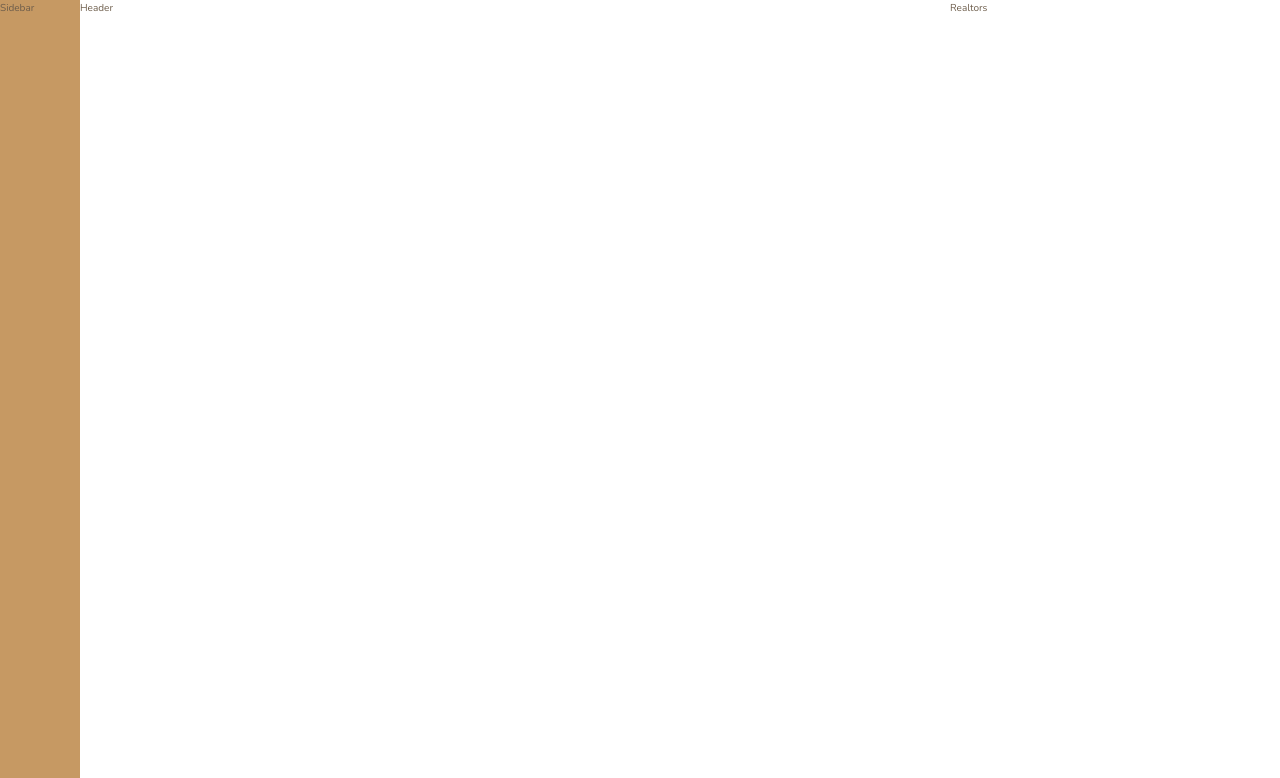
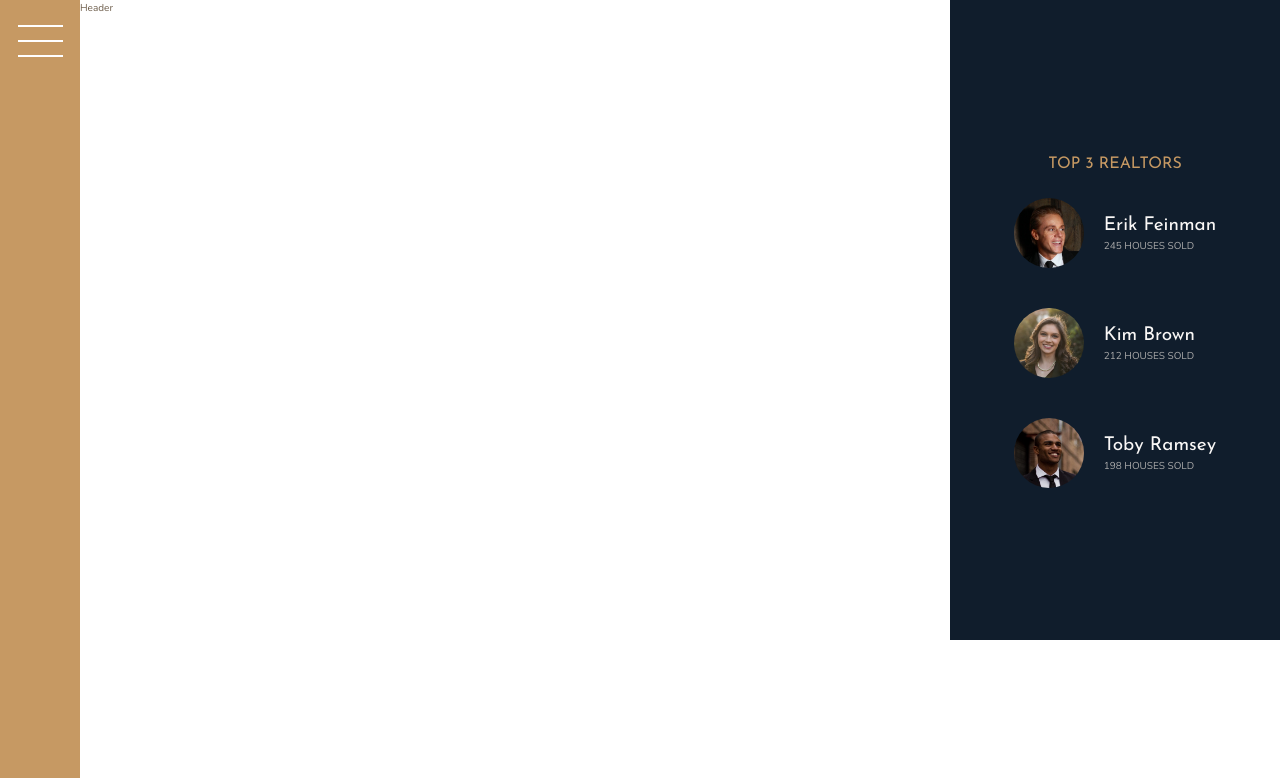
Before and after one commit to mohammadmaninang94/nexter, a React (Create React App) app: page / in a window 1280 px wide. Shown: the top 778 px of the page. Built offline with nearby package versions, Linux system fonts and the light colour scheme.

Commit message:
added sidebar and realtors component

```diff
--- a/src/components/realtors/realtors.component.jsx
+++ b/src/components/realtors/realtors.component.jsx
@@ -1,7 +1,26 @@
 import './realtors.styles.scss';
 
 const Realtors = () => (
-    <div className='realtors'>Realtors</div>
+    <div className='realtors'>
+        <h3 className="heading-3 mb-sm">Top 3 realtors</h3>
+        <div className='realtors__list'>
+            <img src='img/realtor-1.jpeg' alt='Realtor 1' className='realtors__img' />
+            <div className='realtors__details'>
+                <h4 className='heading-4 heading-4--light'>Erik Feinman</h4>
+                <p className='realtors__sold'>245 houses sold</p>
+            </div>
+            <img src='img/realtor-2.jpeg' alt='Realtor 2' className='realtors__img' />
+            <div className='realtors__details'>
+                <h4 className='heading-4 heading-4--light'>Kim Brown</h4>
+                <p className='realtors__sold'>212 houses sold</p>
+            </div>
+            <img src='img/realtor-3.jpeg' alt='Realtor 3' className='realtors__img' />
+            <div className='realtors__details'>
+                <h4 className='heading-4 heading-4--light'>Toby Ramsey</h4>
+                <p className='realtors__sold'>198 houses sold</p>
+            </div>
+        </div>
+    </div>
 );
 
 export default Realtors;
--- a/src/components/realtors/realtors.styles.scss
+++ b/src/components/realtors/realtors.styles.scss
@@ -1,3 +1,35 @@
-.realtors{
-    grid-column: col-start 7 / full-end;
+.realtors {
+  grid-column: col-start 7 / full-end;
+  background-color: var(--color-secondary);
+  padding: 3rem;
+
+  //   display: flex;
+  //   flex-direction: column;
+  //   justify-content: center;
+  //   align-items: center;
+
+  display: grid;
+  justify-content: center;
+  align-content: center;
+  justify-items: center;
+
+  &__list {
+    display: grid;
+    grid-template-columns: min-content 1fr;
+    grid-row-gap: 5vh;
+    grid-column-gap: 2rem;
+    align-items: center;
+  }
+
+  &__img {
+    width: 7rem;
+    border-radius: 50%;
+  }
+
+  &__sold {
+    font-size: 1rem;
+    color: var(--color-grey-light-2);
+    text-transform: uppercase;
+    margin-top: -3px;
+  }
 }
--- a/src/components/sidebar/sidebar.component.jsx
+++ b/src/components/sidebar/sidebar.component.jsx
@@ -1,7 +1,9 @@
 import './sidebar.styles.scss';
 
 const SideBar = () => (
-    <div className='sidebar'>Sidebar</div>
+    <div className='sidebar'>
+        <button type='button' className='sidebar__nav-btn'></button>
+    </div>
 );
 
 export default SideBar;
--- a/src/components/sidebar/sidebar.styles.scss
+++ b/src/components/sidebar/sidebar.styles.scss
@@ -2,4 +2,40 @@
   grid-column: sidebar-start / sidebar-end;
   grid-row: 1 / -1;
   background-color: var(--color-primary);
+
+  display: flex;
+  justify-content: center;
+
+  &__nav-btn {
+    border: none;
+    border-radius: 0;
+    margin-top: 4rem;
+
+    background-color: var(--color-white);
+    height: 0.2rem;
+    width: 4.5rem;
+
+    &::before,
+    &::after {
+      background-color: var(--color-white);
+      height: 0.2rem;
+      width: 4.5rem;
+      content: "";
+      display: block;
+    }
+
+    &::before {
+      transform: translateY(-1.5rem);
+    }
+
+    &::after {
+      transform: translateY(1.3rem);
+    }
+
+    &:active,
+    &:focus {
+      background-color: var(--color-white);
+      outline: none;
+    }
+  }
 }
--- a/src/sass/_typography.scss
+++ b/src/sass/_typography.scss
@@ -26,6 +26,7 @@
 .heading-4 {
   @extend %heading;
   font-size: 1.9rem;
+  // line-height: 1.3;
 
   &--light {
     color: var(--color-grey-light-1);
```
Also changed, not shown: 1 other file (tests, documents, lock files or other folders).
